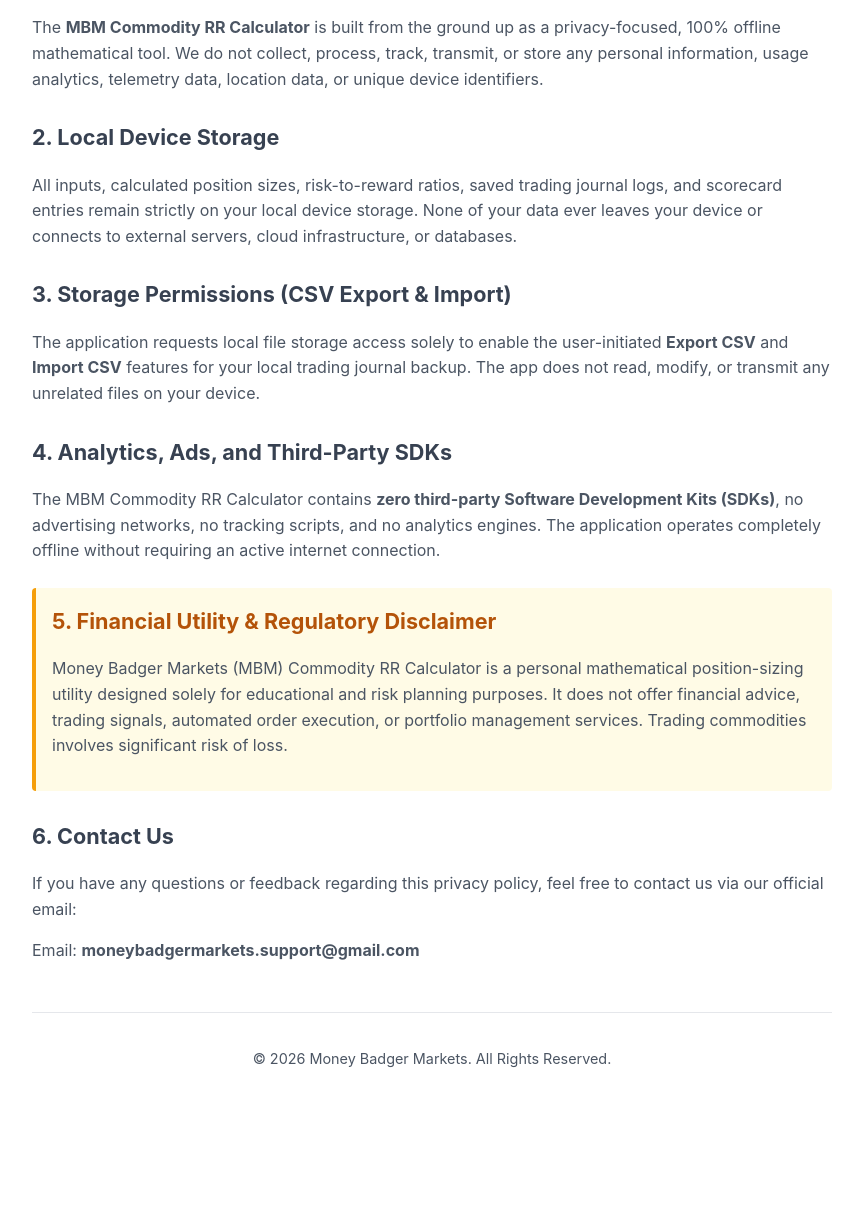
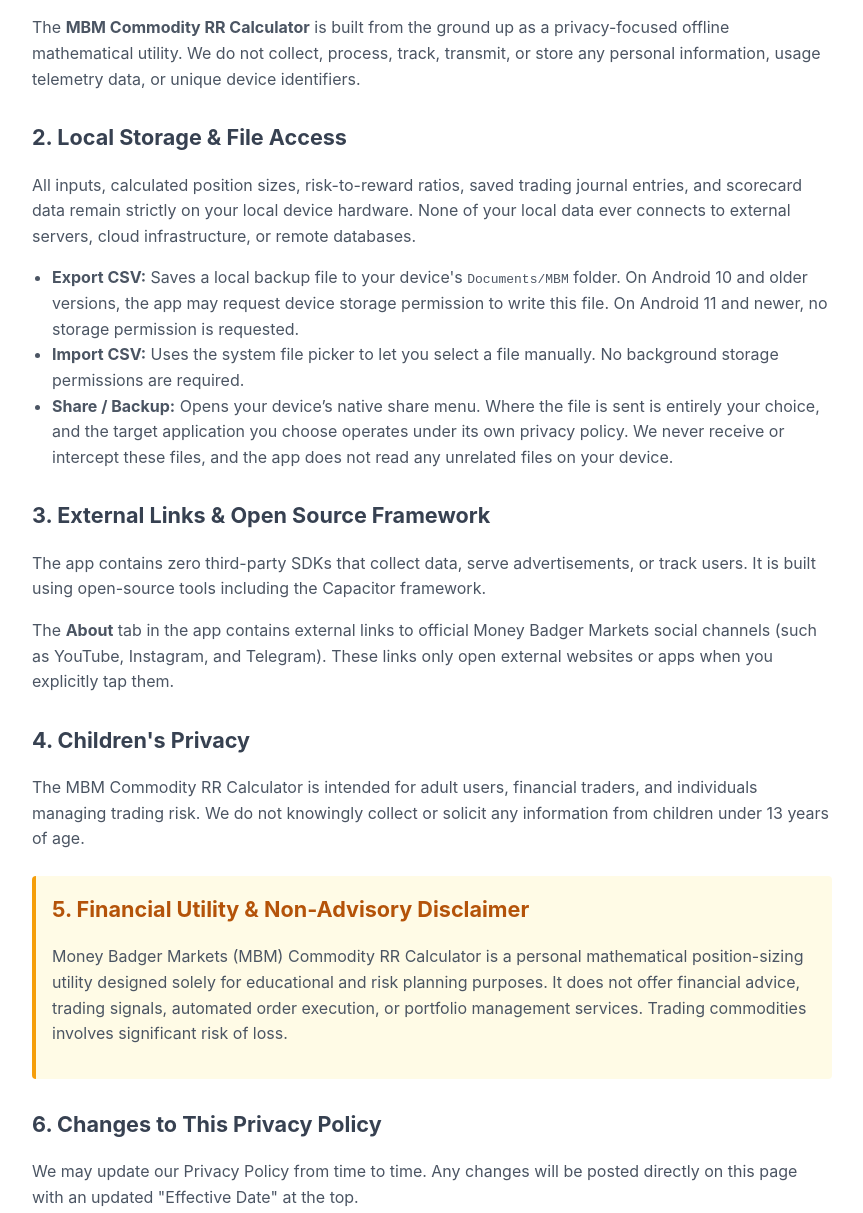
Before and after one commit to MBM-markets/privacy-policy, a plain HTML site: page index.html in a window 1280 px wide. Shown: the part 304-1517 px from the top of the page, without its empty margins (208-1071 px from the left). Before the commit the page ends 1413 px from the top, so only its background shows below. Drawn offline with Linux system fonts and the light colour scheme.

Commit message:
Update index.html

```diff
--- a/index.html
+++ b/index.html
@@ -13,6 +13,8 @@
         .disclaimer { background-color: #fffbe6; border-left: 4px solid #f59e0b; padding: 16px; margin: 24px 0; border-radius: 4px; }
         .disclaimer h2 { margin-top: 0; color: #b45309; }
         footer { margin-top: 48px; font-size: 0.9em; color: #9ca3af; border-top: 1px solid #e5e7eb; padding-top: 20px; text-align: center; }
+        a { color: #2563eb; text-decoration: none; }
+        a:hover { text-decoration: underline; }
     </style>
 </head>
 <body>
@@ -23,25 +25,33 @@
     <p><strong>Brand / Operator:</strong> Money Badger Markets</p>
 
     <h2>1. Privacy-First Architecture & Zero Data Collection</h2>
-    <p>The <strong>MBM Commodity RR Calculator</strong> is built from the ground up as a privacy-focused, 100% offline mathematical tool. We do not collect, process, track, transmit, or store any personal information, usage analytics, telemetry data, location data, or unique device identifiers.</p>
+    <p>The <strong>MBM Commodity RR Calculator</strong> is built from the ground up as a privacy-focused offline mathematical utility. We do not collect, process, track, transmit, or store any personal information, usage telemetry data, or unique device identifiers.</p>
 
-    <h2>2. Local Device Storage</h2>
-    <p>All inputs, calculated position sizes, risk-to-reward ratios, saved trading journal logs, and scorecard entries remain strictly on your local device storage. None of your data ever leaves your device or connects to external servers, cloud infrastructure, or databases.</p>
+    <h2>2. Local Storage & File Access</h2>
+    <p>All inputs, calculated position sizes, risk-to-reward ratios, saved trading journal entries, and scorecard data remain strictly on your local device hardware. None of your local data ever connects to external servers, cloud infrastructure, or remote databases.</p>
+    <ul>
+        <li><strong>Export CSV:</strong> Saves a local backup file to your device's <code>Documents/MBM</code> folder. On Android 10 and older versions, the app may request device storage permission to write this file. On Android 11 and newer, no storage permission is requested.</li>
+        <li><strong>Import CSV:</strong> Uses the system file picker to let you select a file manually. No background storage permissions are required.</li>
+        <li><strong>Share / Backup:</strong> Opens your device’s native share menu. Where the file is sent is entirely your choice, and the target application you choose operates under its own privacy policy. We never receive or intercept these files, and the app does not read any unrelated files on your device.</li>
+    </ul>
 
-    <h2>3. Storage Permissions (CSV Export & Import)</h2>
-    <p>The application requests local file storage access solely to enable the user-initiated <strong>Export CSV</strong> and <strong>Import CSV</strong> features for your local trading journal backup. The app does not read, modify, or transmit any unrelated files on your device.</p>
+    <h2>3. External Links & Open Source Framework</h2>
+    <p>The app contains zero third-party SDKs that collect data, serve advertisements, or track users. It is built using open-source tools including the Capacitor framework.</p>
+    <p>The <strong>About</strong> tab in the app contains external links to official Money Badger Markets social channels (such as YouTube, Instagram, and Telegram). These links only open external websites or apps when you explicitly tap them.</p>
 
-    <h2>4. Analytics, Ads, and Third-Party SDKs</h2>
-    <p>The MBM Commodity RR Calculator contains <strong>zero third-party Software Development Kits (SDKs)</strong>, no advertising networks, no tracking scripts, and no analytics engines. The application operates completely offline without requiring an active internet connection.</p>
+    <h2>4. Children's Privacy</h2>
+    <p>The MBM Commodity RR Calculator is intended for adult users, financial traders, and individuals managing trading risk. We do not knowingly collect or solicit any information from children under 13 years of age.</p>
 
     <div class="disclaimer">
-        <h2>5. Financial Utility & Regulatory Disclaimer</h2>
+        <h2>5. Financial Utility & Non-Advisory Disclaimer</h2>
         <p>Money Badger Markets (MBM) Commodity RR Calculator is a personal mathematical position-sizing utility designed solely for educational and risk planning purposes. It does not offer financial advice, trading signals, automated order execution, or portfolio management services. Trading commodities involves significant risk of loss.</p>
     </div>
 
-    <h2>6. Contact Us</h2>
-    <p>If you have any questions or feedback regarding this privacy policy, feel free to contact us via our official email:</p>
-    <p>Email: <strong>moneybadgermarkets.support@gmail.com</strong></p>
+    <h2>6. Changes to This Privacy Policy</h2>
+    <p>We may update our Privacy Policy from time to time. Any changes will be posted directly on this page with an updated "Effective Date" at the top.</p>
+
+    <h2>7. Contact Us</h2>
+    <p>If you have any questions or feedback regarding this privacy policy, feel free to reach out to us via our official YouTube channel or Telegram community links listed inside the app's About section.</p>
 
     <footer>
         <p>&copy; 2026 Money Badger Markets. All Rights Reserved.</p>
```
